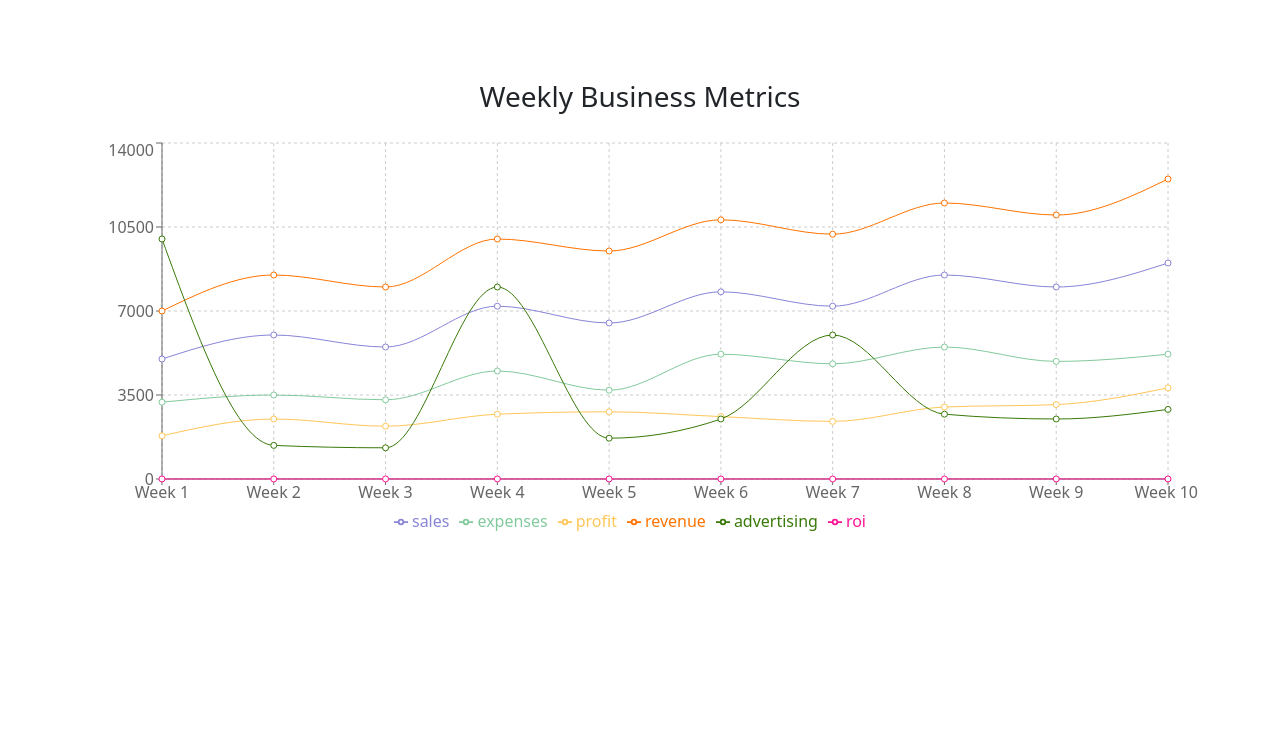
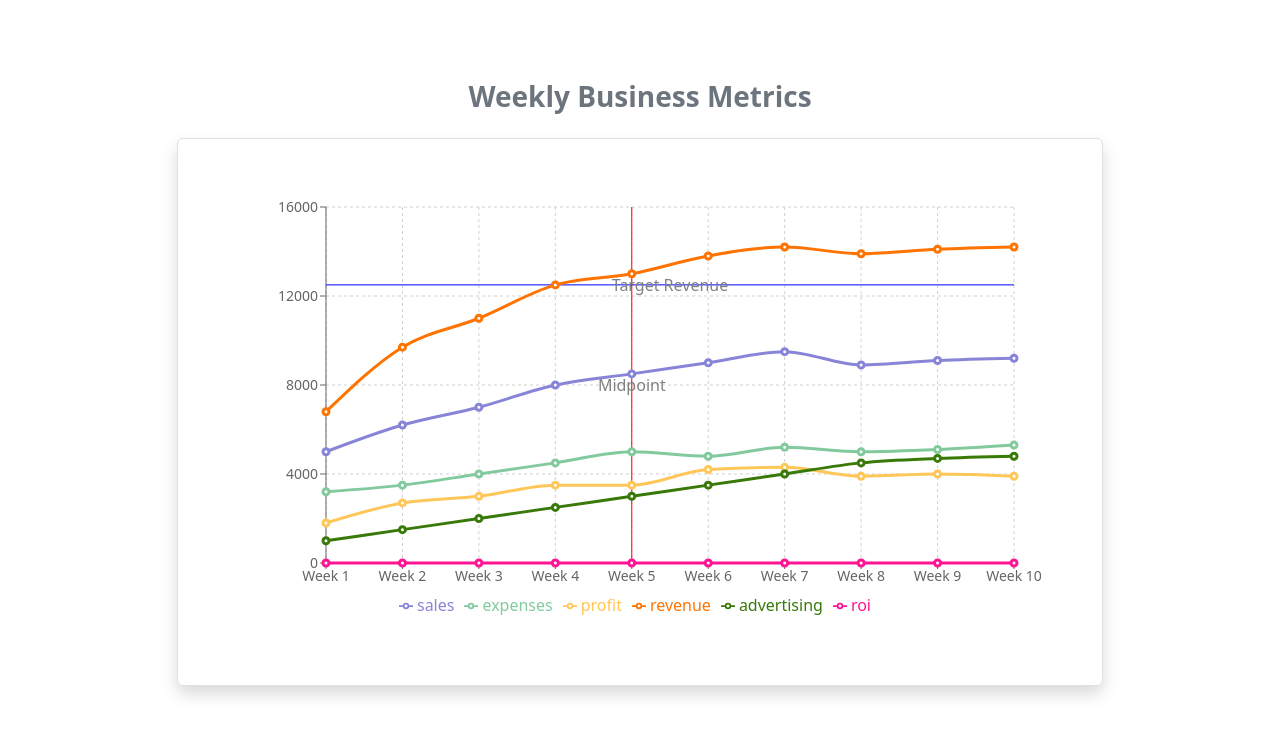
Before and after one commit to lakadeamit220/recharts-demo, a React (Vite) app: page / in a window 1280 px wide. Shown: the top 736 px of the page. Built offline with nearby package versions, Linux system fonts and the light colour scheme.

Commit message:
modified SimpleLineCharts

```diff
--- a/src/components/SimpleLineCharts.jsx
+++ b/src/components/SimpleLineCharts.jsx
@@ -8,139 +8,56 @@ import {
   Tooltip,
   Legend,
   ResponsiveContainer,
+  ReferenceLine,
 } from "recharts";
-import "bootstrap/dist/css/bootstrap.min.css";
+//import "bootstrap/dist/css/bootstrap.min.css";
 
-// Data with fluctuations for better visualization
 const data = [
-  {
-    name: "Week 1",
-    sales: 5000,
-    expenses: 3200,
-    profit: 1800,
-    revenue: 7000,
-    advertising: 10000,
-    roi: 1.5,
-  },
-  {
-    name: "Week 2",
-    sales: 6000,
-    expenses: 3500,
-    profit: 2500,
-    revenue: 8500,
-    advertising: 1400,
-    roi: 1.8,
-  },
-  {
-    name: "Week 3",
-    sales: 5500,
-    expenses: 3300,
-    profit: 2200,
-    revenue: 8000,
-    advertising: 1300,
-    roi: 1.7,
-  },
-  {
-    name: "Week 4",
-    sales: 7200,
-    expenses: 4500,
-    profit: 2700,
-    revenue: 10000,
-    advertising: 8000,
-    roi: 1.35,
-  },
-  {
-    name: "Week 5",
-    sales: 6500,
-    expenses: 3700,
-    profit: 2800,
-    revenue: 9500,
-    advertising: 1700,
-    roi: 1.65,
-  },
-  {
-    name: "Week 6",
-    sales: 7800,
-    expenses: 5200,
-    profit: 2600,
-    revenue: 10800,
-    advertising: 2500,
-    roi: 1.04,
-  },
-  {
-    name: "Week 7",
-    sales: 7200,
-    expenses: 4800,
-    profit: 2400,
-    revenue: 10200,
-    advertising: 6000,
-    roi: 1.04,
-  },
-  {
-    name: "Week 8",
-    sales: 8500,
-    expenses: 5500,
-    profit: 3000,
-    revenue: 11500,
-    advertising: 2700,
-    roi: 1.11,
-  },
-  {
-    name: "Week 9",
-    sales: 8000,
-    expenses: 4900,
-    profit: 3100,
-    revenue: 11000,
-    advertising: 2500,
-    roi: 1.24,
-  },
-  {
-    name: "Week 10",
-    sales: 9000,
-    expenses: 5200,
-    profit: 3800,
-    revenue: 12500,
-    advertising: 2900,
-    roi: 1.31,
-  },
+  { name: "Week 1", sales: 5000, expenses: 3200, profit: 1800, revenue: 6800, advertising: 1000, roi: 1.2 },
+  { name: "Week 2", sales: 6200, expenses: 3500, profit: 2700, revenue: 9700, advertising: 1500, roi: 1.8 },
+  { name: "Week 3", sales: 7000, expenses: 4000, profit: 3000, revenue: 11000, advertising: 2000, roi: 1.5 },
+  { name: "Week 4", sales: 8000, expenses: 4500, profit: 3500, revenue: 12500, advertising: 2500, roi: 1.4 },
+  { name: "Week 5", sales: 8500, expenses: 5000, profit: 3500, revenue: 13000, advertising: 3000, roi: 1.1 },
+  { name: "Week 6", sales: 9000, expenses: 4800, profit: 4200, revenue: 13800, advertising: 3500, roi: 1.2 },
+  { name: "Week 7", sales: 9500, expenses: 5200, profit: 4300, revenue: 14200, advertising: 4000, roi: 1.3 },
+  { name: "Week 8", sales: 8900, expenses: 5000, profit: 3900, revenue: 13900, advertising: 4500, roi: 1.1 },
+  { name: "Week 9", sales: 9100, expenses: 5100, profit: 4000, revenue: 14100, advertising: 4700, roi: 1.15 },
+  { name: "Week 10", sales: 9200, expenses: 5300, profit: 3900, revenue: 14200, advertising: 4800, roi: 1.2 },
 ];
 
 const SimpleLineCharts = () => {
   return (
     <div className="container mt-5">
-      <h3 className="text-center mb-4">Weekly Business Metrics</h3>
-      <div
-        className="chart-container"
-        style={{ width: "100%", height: "400px" }}
-      >
-        <ResponsiveContainer>
-          <LineChart
-            data={data}
-            margin={{
-              top: 5,
-              right: 30,
-              left: 20,
-              bottom: 5,
-            }}
-          >
-            <CartesianGrid strokeDasharray="3 3" />
-            <XAxis dataKey="name" />
-            <YAxis />
-            <Tooltip />
-            <Legend />
-            <Line
-              type="monotone"
-              dataKey="sales"
-              stroke="#8884d8"
-              activeDot={{ r: 8 }}
-            />
-            <Line type="monotone" dataKey="expenses" stroke="#82ca9d" />
-            <Line type="monotone" dataKey="profit" stroke="#ffc658" />
-            <Line type="monotone" dataKey="revenue" stroke="#ff7300" />
-            <Line type="monotone" dataKey="advertising" stroke="#387908" />
-            <Line type="monotone" dataKey="roi" stroke="#FF1493" />
-          </LineChart>
-        </ResponsiveContainer>
+      <div className="row">
+        <div className="col-12 text-center">
+          <h3 className="mb-4 fw-bold text-secondary">Weekly Business Metrics</h3>
+        </div>
+      </div>
+      <div className="row justify-content-center">
+        <div className="col-12 col-md-12 col-lg-10">
+          <div className="chart-container border rounded shadow p-5 bg-white">
+            <ResponsiveContainer width="100%" height={450}>
+              <LineChart
+                data={data}
+                margin={{ top: 20, right: 40, left: 40, bottom: 20 }}
+              >
+                <CartesianGrid strokeDasharray="3 3" stroke="#d0d0d0" />
+                <XAxis dataKey="name" tick={{ fontSize: 14 }} />
+                <YAxis tick={{ fontSize: 14 }} />
+                <Tooltip contentStyle={{ fontSize: "14px" }} />
+                <Legend wrapperStyle={{ fontSize: "16px" }} />
+                <ReferenceLine x="Week 5" stroke="red" label="Midpoint" />
+                <ReferenceLine y={12500} stroke="blue" label="Target Revenue" />
+                <Line type="monotone" dataKey="sales" stroke="#8884d8" strokeWidth={3} />
+                <Line type="monotone" dataKey="expenses" stroke="#82ca9d" strokeWidth={3} />
+                <Line type="monotone" dataKey="profit" stroke="#ffc658" strokeWidth={3} />
+                <Line type="monotone" dataKey="revenue" stroke="#ff7300" strokeWidth={3} />
+                <Line type="monotone" dataKey="advertising" stroke="#387908" strokeWidth={3} />
+                <Line type="monotone" dataKey="roi" stroke="#FF1493" strokeWidth={3} />
+              </LineChart>
+            </ResponsiveContainer>
+          </div>
+        </div>
       </div>
     </div>
   );
```
